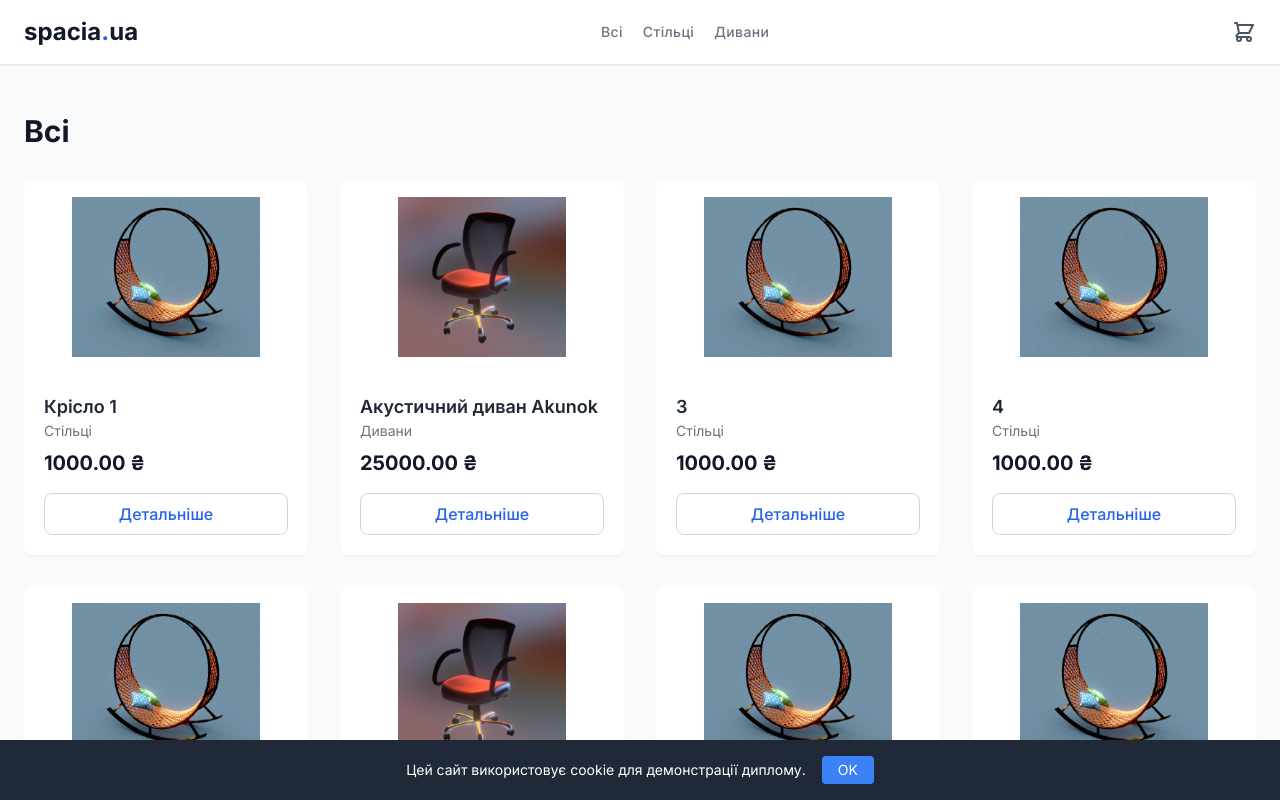
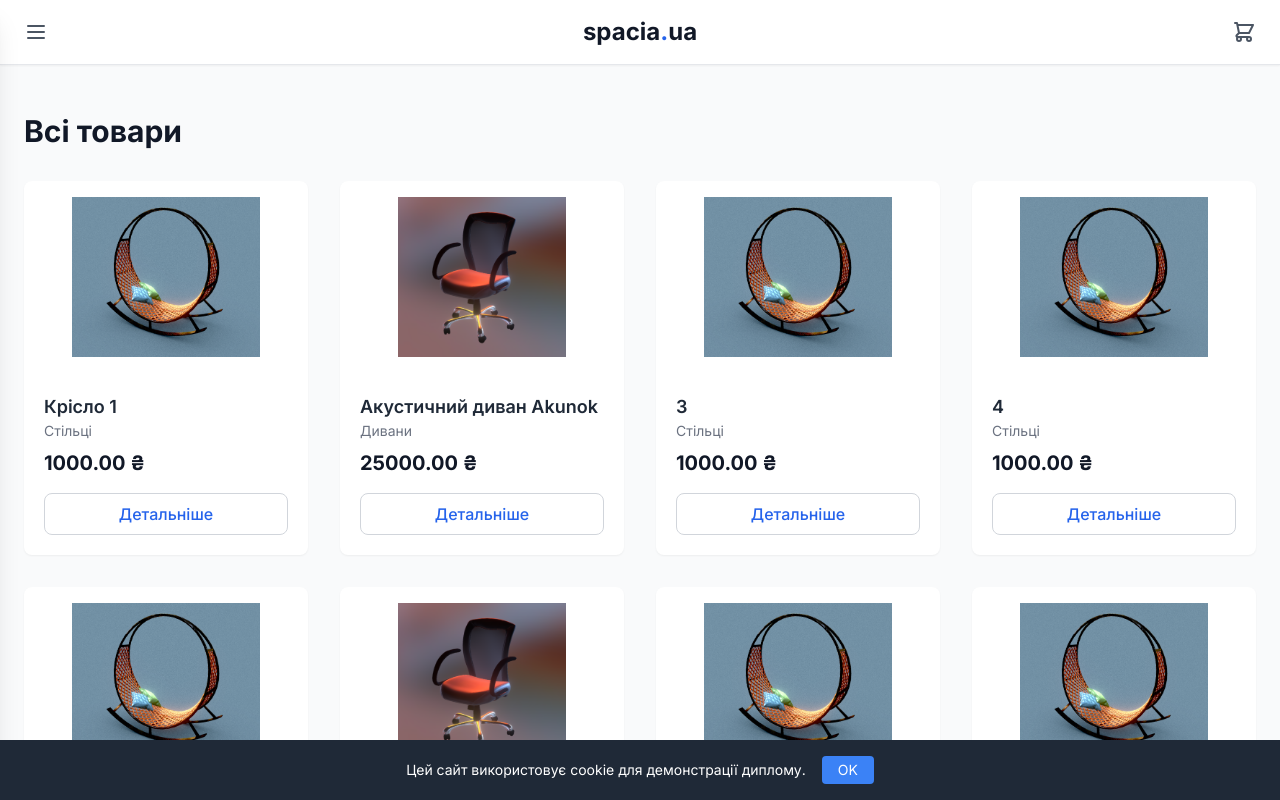
Before and after one commit to antonlashchenko/diploma-showcase, a Next.js app: page / in a window 1280 px wide. Shown: the top 800 px of the page. Built offline with nearby package versions, Linux system fonts and the light colour scheme.

Commit message:
completed design changes

```diff
--- a/app/page.js
+++ b/app/page.js
@@ -7,27 +7,30 @@ import Header from '../components/Header';
 import { getAllProducts } from '../lib/data';
 
 export default function Home() {
-  const [selectedCategory, setSelectedCategory] = useState("Всі");
+  // ↓↓ ЗМІНА ТУТ: Початковий стан тепер 'null' ↓↓
+  const [selectedCategory, setSelectedCategory] = useState(null);
 
   const allProducts = getAllProducts();
 
-  const filteredProducts = selectedCategory === "Всі"
-    ? allProducts
-    : allProducts.filter(p => p.category === selectedCategory);
+  // ↓↓ ЗМІНА ТУТ: Логіка фільтрації оновлена ↓↓
+  // Якщо 'selectedCategory' не обрано (null), показуємо всі товари
+  const filteredProducts = selectedCategory
+    ? allProducts.filter(p => p.category === selectedCategory)
+    : allProducts;
 
   return (
     <>
       <Header onSelectCategory={setSelectedCategory} />
 
       <main className="container mx-auto px-4 sm:px-6 py-12">
+        {/* ↓↓ ЗМІНА ТУТ: Заголовок тепер 'Всі товари' або назва категорії ↓↓ */}
         <h2 className="text-2xl sm:text-3xl font-bold text-gray-900 mb-8">
-          {selectedCategory}
+          {selectedCategory || "Всі товари"}
         </h2>
 
         <div className="grid grid-cols-1 sm:grid-cols-2 lg:grid-cols-4 gap-6 sm:gap-8">
           {filteredProducts.map((product) => (
 
-            // ↓↓ ЗМІНА ТУТ: <Link> тепер обгортає ВСЮ картку ↓↓
             <Link
               href={`/item/${product.id}`}
               key={product.id}
@@ -38,6 +41,7 @@ export default function Home() {
                   src={product.image}
                   alt={product.title}
                   className="h-full w-full object-contain"
+                  onError={(e) => { e.target.src = 'https://placehold.co/600x400/eeeeee/aaaaaa?text=No+Image'; }}
                 />
               </div>
 
@@ -46,7 +50,6 @@ export default function Home() {
                 <p className="text-gray-500 text-sm capitalize">{product.category}</p>
                 <p className="text-xl font-bold text-gray-900 mt-2 mb-4">{product.price.toFixed(2)} ₴</p>
 
-                {/* ↓↓ ЗМІНА ТУТ: Це більше не <Link>, а просто <span> ↓↓ */}
                 <span
                   className="mt-auto text-center bg-white text-blue-600 border border-gray-300 py-2 px-4 rounded-lg font-medium group-hover:bg-blue-600 group-hover:text-white group-hover:border-blue-600 transition-all"
                 >
--- a/components/Header.js
+++ b/components/Header.js
@@ -1,31 +1,38 @@
 // Шлях: components/Header.js
 "use client";
 
-import { useState } from 'react'; // <-- Імпортуємо useState для меню
+import { useState } from 'react';
 import Link from 'next/link';
 import { useCart } from '../context/CartContext';
 import { getCategories } from '../lib/data';
 
 export default function Header({ onSelectCategory }) {
   const { itemCount } = useCart();
-  const categories = getCategories();
+  const categories = getCategories(); // Тепер тут НЕМАЄ "Всі"
 
-  // 1. Стан для відстеження відкритого/закритого мобільного меню
   const [isMenuOpen, setIsMenuOpen] = useState(false);
 
-  // 2. Функція для обробки кліку по категорії в мобільному меню
   const handleCategoryClick = (category) => {
-    onSelectCategory(category); // Встановлюємо категорію
-    setIsMenuOpen(false); // Закриваємо меню
+    // Якщо ми на головній сторінці, ми просто оновлюємо стан
+    if (onSelectCategory) {
+      onSelectCategory(category);
+    }
+    // Якщо ми на іншій сторінці (де onSelectCategory = null),
+    // цей клік просто закриє меню. Користувач має натиснути на логотип,
+    // щоб повернутися на головну та активувати фільтрацію.
+    // Це найпростіша і найнадійніша логіка.
+
+    setIsMenuOpen(false); // Закриваємо меню в будь-якому випадку
   };
 
   return (
     <>
       <header className="w-full bg-white shadow-sm sticky top-0 z-40 border-b border-gray-200">
+        {/* ↓↓ ПОВНІСТЮ ОНОВЛЕНА СТРУКТУРА NAV ↓↓ */}
         <nav className="container mx-auto px-4 sm:px-6 py-4 flex justify-between items-center">
 
-          {/* 3. Кнопка "Гамбургер" (тільки на мобільних) */}
-          <div className="md:hidden flex items-center">
+          {/* 1. ЛІВА ЧАСТИНА (Гамбургер) */}
+          <div className="flex-1 flex justify-start">
             <button
               onClick={() => setIsMenuOpen(true)} // Відкриває меню
               className="text-gray-600 hover:text-blue-600"
@@ -37,25 +44,15 @@ export default function Header({ onSelectCategory }) {
             </button>
           </div>
 
-          {/* 4. Логотип (тепер це посилання на головну) */}
-          <Link href="/" className="text-2xl font-bold text-gray-900 mx-auto md:mx-0">
+          {/* 2. ЦЕНТРАЛЬНА ЧАСТИНА (Логотип) */}
+          <div className="flex-1 flex justify-center">
+            <Link href="/" className="text-2xl font-bold text-gray-900">
               spacia<span className="text-blue-600">.</span>ua
             </Link>
-
-          {/* 5. Меню Категорій (тільки на десктопі) */}
-          <div className="hidden md:flex flex-wrap justify-center gap-x-5 gap-y-2">
-            {categories.map(category => (
-              <button
-                key={category}
-                onClick={() => onSelectCategory(category)}
-                className="text-gray-500 hover:text-blue-600 capitalize text-sm font-medium tracking-wide"
-              >
-                {category}
-              </button>
-            ))}
           </div>
 
-          {/* 6. Іконка Кошика (залишається праворуч) */}
+          {/* 3. ПРАВА ЧАСТИНА (Кошик) */}
+          <div className="flex-1 flex justify-end">
             <Link href="/cart" className="relative">
               <svg className="w-6 h-6 text-gray-600 hover:text-blue-600" fill="none" stroke="currentColor" viewBox="0 0 24 24" xmlns="http://www.w3.org/2000/svg">
                 <path strokeLinecap="round" strokeLinejoin="round" strokeWidth="2" d="M3 3h2l.4 2M7 13h10l4-8H5.4M7 13L5.4 5M7 13l-2.293 2.293c-.63.63-.184 1.707.707 1.707H17m0 0a2 2 0 100 4 2 2 0 000-4zm-8 2a2 2 0 11-4 0 2 2 0 014 0z"></path>
@@ -66,23 +63,25 @@ export default function Header({ onSelectCategory }) {
                 </span>
               )}
             </Link>
+          </div>
         </nav>
       </header>
 
-      {/* 7. ВИЇЖДЖАЮЧЕ МОБІЛЬНЕ МЕНЮ */}
+      {/* ↓↓ МЕНЮ ГАМБУРГЕР (Тепер працює на всіх пристроях) ↓↓ */}
+
       {/* Затемнення фону */}
       {isMenuOpen && (
         <div
-          className="fixed inset-0 bg-black/30 z-40 md:hidden"
+          className="fixed inset-0 bg-black/30 z-40"
           onClick={() => setIsMenuOpen(false)}
         ></div>
       )}
+
       {/* Саме меню */}
       <div
-        className={`fixed top-0 left-0 w-3/4 max-w-sm h-full bg-white shadow-xl z-50 transform ${isMenuOpen ? 'translate-x-0' : '-translate-x-full'} transition-transform duration-300 ease-in-out md:hidden`}
+        className={`fixed top-0 left-0 w-3/4 max-w-sm h-full bg-white shadow-xl z-50 transform ${isMenuOpen ? 'translate-x-0' : '-translate-x-full'} transition-transform duration-300 ease-in-out`}
       >
         <div className="p-4">
-          {/* Кнопка "Закрити" (Х) всередині меню */}
           <button
             onClick={() => setIsMenuOpen(false)}
             className="text-gray-500 hover:text-gray-800"
@@ -93,7 +92,6 @@ export default function Header({ onSelectCategory }) {
             </svg>
           </button>
 
-          {/* Список категорій в меню */}
           <nav className="mt-8 flex flex-col gap-2">
             {categories.map(category => (
               <button
```
Also changed, not shown: lib/data.js. Lines whose indentation alone changed are shown as unchanged.
